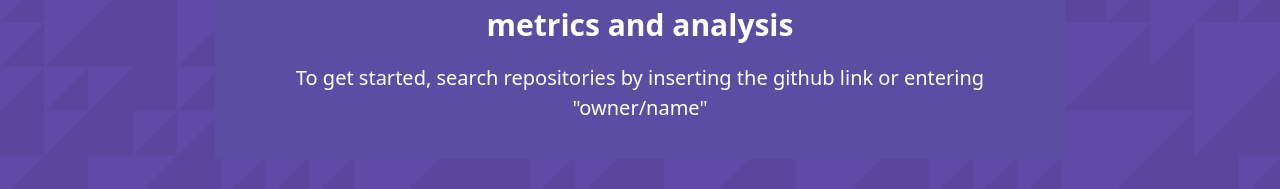
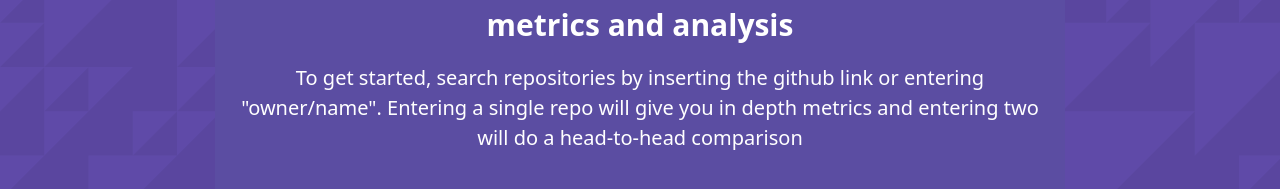
Before and after one commit to fonarevvichka/OSS-Score, a React (Create React App) app in the folder website/oss-score-site/: page / in a window 1280 px wide. Shown: the part 287-476 px from the top of the page. Built offline with nearby package versions, Linux system fonts and the light colour scheme.

Commit message:
update instructions, waiting on feedback

```diff
--- a/website/oss-score-site/src/components/Homepage.js
+++ b/website/oss-score-site/src/components/Homepage.js
@@ -283,7 +283,8 @@
             <div id="loading">
                 <div class="intro">
                     <p class="slogan">Decide what Github repositories to use with in-depth metrics and analysis</p>
-                    <p class="instructions">To get started, search repositories by inserting the github link or entering "owner/name"</p>
+                    <p class="instructions">To get started, search repositories by inserting the github link or entering "owner/name".
+                    Entering a single repo will give you in depth metrics and entering two will do a head-to-head comparison</p>
                 </div>
             </div>
             <div class="head2head" id="head2head"></div>
```
